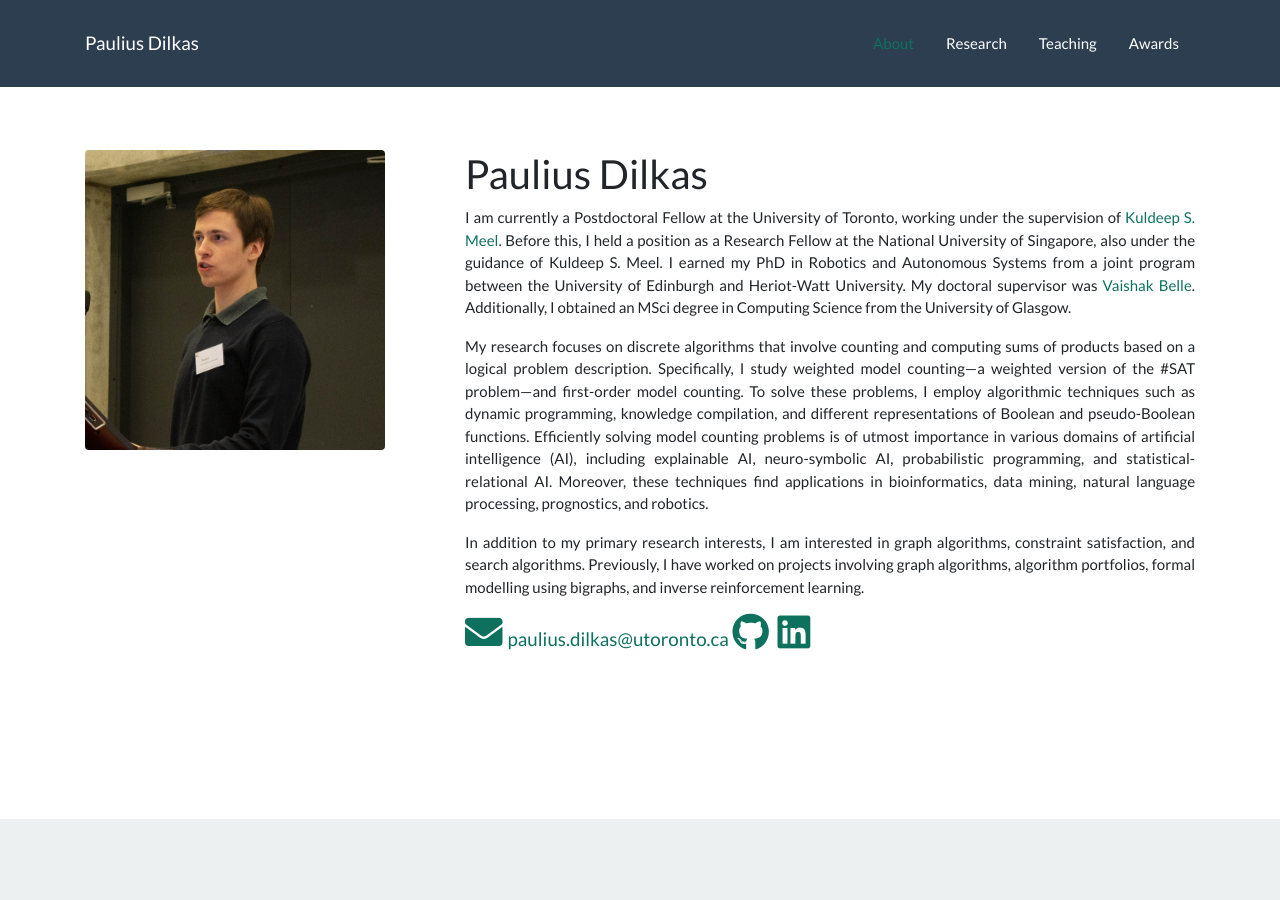
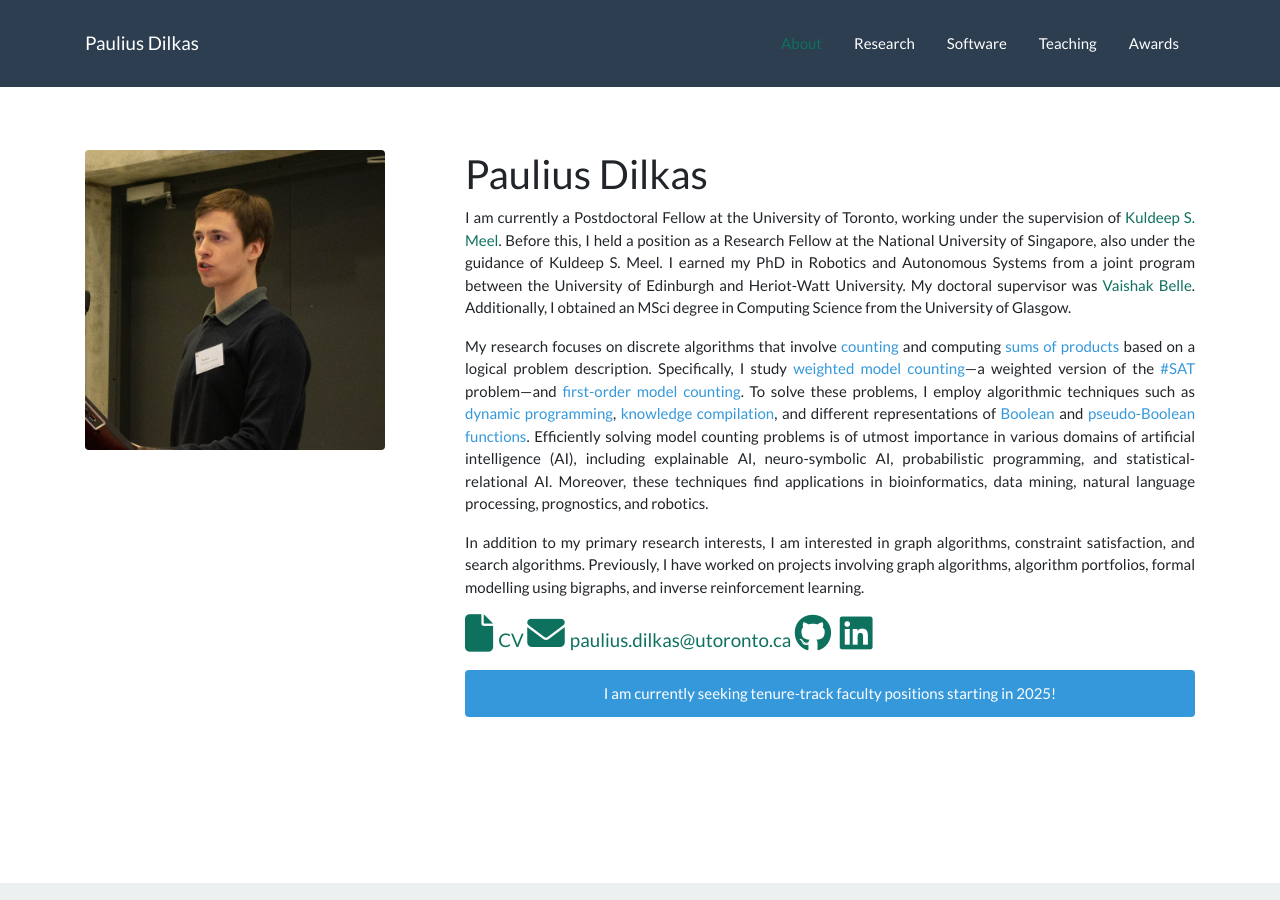
Before and after one commit to dilkas/dilkas.github.io, a Jekyll site: the page built from index.html, in a window 1280 px wide and 900 px high. Built offline with Jekyll 4.4.1, drawn with Linux system fonts in a browser that asks for light colours; nearby versions of some CDN libraries; some of the changed text lies outside the part shown.

Commit message:
Preparations for the job hunt

```diff
--- a/_layouts/default.html
+++ b/_layouts/default.html
@@ -7,8 +7,8 @@
         <meta name="author" content="Paulius Dilkas">
         <title>Paulius Dilkas</title>
         <link href="/css/bootstrap.min.css" rel="stylesheet">
-        <link rel="stylesheet" href="https://use.fontawesome.com/releases/v5.8.1/css/all.css" integrity="sha384-50oBUHEmvpQ+1lW4y57PTFmhCaXp0ML5d60M1M7uH2+nqUivzIebhndOJK28anvf" crossorigin="anonymous">
         <link href="css/custom.css" rel="stylesheet">
+        <script src="https://kit.fontawesome.com/6030956fcd.js" crossorigin="anonymous"></script>
     </head>
     <body id="page-top">
         <!-- Navigation -->
@@ -26,6 +26,9 @@
                         </li>
                         <li class="nav-item">
                             <a class="nav-link" href="#research"><span class="nav-link">Research</span></a>
+                        </li>
+                        <li class="nav-item">
+                            <a class="nav-link" href="#software"><span class="nav-link">Software</span></a>
                         </li>
                         <li class="nav-item">
                             <a class="nav-link" href="#teaching"><span class="nav-link">Teaching</span></a>
--- a/index.html
+++ b/index.html
@@ -11,13 +11,17 @@ layout: default
             <div class="col-lg-8 mx-auto">
                 <h2>Paulius Dilkas</h2>
                 <p class="text-justify">I am currently a Postdoctoral Fellow at the University of Toronto, working under the supervision of <a href="https://www.cs.toronto.edu/~meel/">Kuldeep S. Meel</a>. Before this, I held a position as a Research Fellow at the National University of Singapore, also under the guidance of Kuldeep S. Meel. I earned my PhD in Robotics and Autonomous Systems from a joint program between the University of Edinburgh and Heriot-Watt University. My doctoral supervisor was <a href="http://www.vaishakbelle.org/">Vaishak Belle</a>. Additionally, I obtained an MSci degree in Computing Science from the University of Glasgow.</p>
-                <p class="text-justify">My research focuses on discrete algorithms that involve counting and computing sums of products based on a logical problem description. Specifically, I study weighted model counting&mdash;a weighted version of the #SAT problem&mdash;and first-order model counting. To solve these problems, I employ algorithmic techniques such as dynamic programming, knowledge compilation, and different representations of Boolean and pseudo-Boolean functions. Efficiently solving model counting problems is of utmost importance in various domains of artificial intelligence (AI), including explainable AI, neuro-symbolic AI, probabilistic programming, and statistical-relational AI. Moreover, these techniques find applications in bioinformatics, data mining, natural language processing, prognostics, and robotics.</p>
+                <p class="text-justify">My research focuses on discrete algorithms that involve <span class="text-info">counting</span> and computing <span class="text-info">sums of products</span> based on a logical problem description. Specifically, I study <span class="text-info">weighted model counting</span>&mdash;a weighted version of the <span class="text-info">#SAT</span> problem&mdash;and <span class="text-info">first-order model counting</span>. To solve these problems, I employ algorithmic techniques such as <span class="text-info">dynamic programming</span>, <span class="text-info">knowledge compilation</span>, and different representations of <span class="text-info">Boolean</span> and <span class="text-info">pseudo-Boolean functions</span>. Efficiently solving model counting problems is of utmost importance in various domains of artificial intelligence (AI), including explainable AI, neuro-symbolic AI, probabilistic programming, and statistical-relational AI. Moreover, these techniques find applications in bioinformatics, data mining, natural language processing, prognostics, and robotics.</p>
                 <p class="text-justify">In addition to my primary research interests, I am interested in graph algorithms, constraint satisfaction, and search algorithms. Previously, I have worked on projects involving graph algorithms, algorithm portfolios, formal modelling using bigraphs, and inverse reinforcement learning.</p>
                 <p class="lead">
+                    <a href="pdf/Paulius_Dilkas_CV.pdf"><i class="fa-solid fa-file fa-2x"></i>CV</a>
                     <a href="mailto:paulius.dilkas@utoronto.ca"><i class="fas fa-envelope fa-2x"></i>paulius.dilkas@utoronto.ca</a>
                     <a href="https://github.com/dilkas"><i class="fab fa-github fa-2x"></i></a>
                     <a href="https://www.linkedin.com/in/dilkas/"><i class="fab fa-linkedin fa-2x"></i></a>
                 </p>
+                <div class="alert alert-info text-center" role="alert">
+                    I am currently seeking tenure-track faculty positions starting in 2025!
+                </div>
             </div>
         </div>
     </div>
@@ -164,7 +168,25 @@ layout: default
     </div>
 </section>
 
-<section id="teaching">
+<section id="software">
+    <div class="container">
+        <div class="row">
+            <div class="col-lg-8 mx-auto">
+                <h2>Software</h2>
+                <div class="card" style="width: 18rem;">
+                    <img src="images/crane.jpg" class="card-img-top" alt="...">
+                    <div class="card-body">
+                        <h5 class="card-title">Crane</h5>
+                        <p class="card-text">A model counter for first-order logic</p>
+                        <a href="https://github.com/dilkas/crane" class="btn btn-secondary"><i class="fab fa-github"></i>code</a>
+                    </div>
+                </div>
+            </div>
+        </div>
+    </div>
+</section>
+
+<section id="teaching" class="bg-light">
     <div class="container">
         <div class="row">
             <div class="col-lg-8 mx-auto">
@@ -200,7 +222,7 @@ layout: default
     </div>
 </section>
 
-<section id="awards" class="bg-light">
+<section id="awards">
     <div class="container">
         <div class="row">
             <div class="col-lg-8 mx-auto">
```
Also changed, not shown: Gemfile.lock, images/crane.jpg (added), 1 other file.
